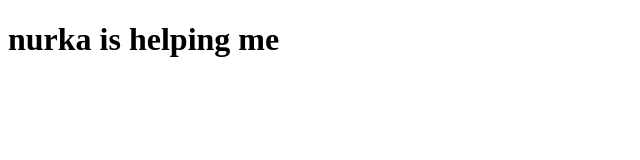
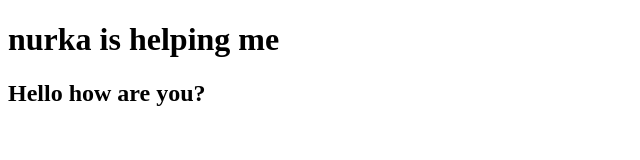
Before and after one commit to eyobyoseph/nurgul, a plain HTML site: page index.html in a window 1280 px wide. Shown: the whole page, without its empty margins (0-640 px from the left). Drawn offline with Linux system fonts and the light colour scheme.

Commit message:
Modified index.html

```diff
--- a/index.html
+++ b/index.html
@@ -8,5 +8,6 @@
 </head>
 <body>
     <h1>nurka is helping me</h1>
+    <h2>Hello how are you?</h2>
 </body>
 </html>
```
